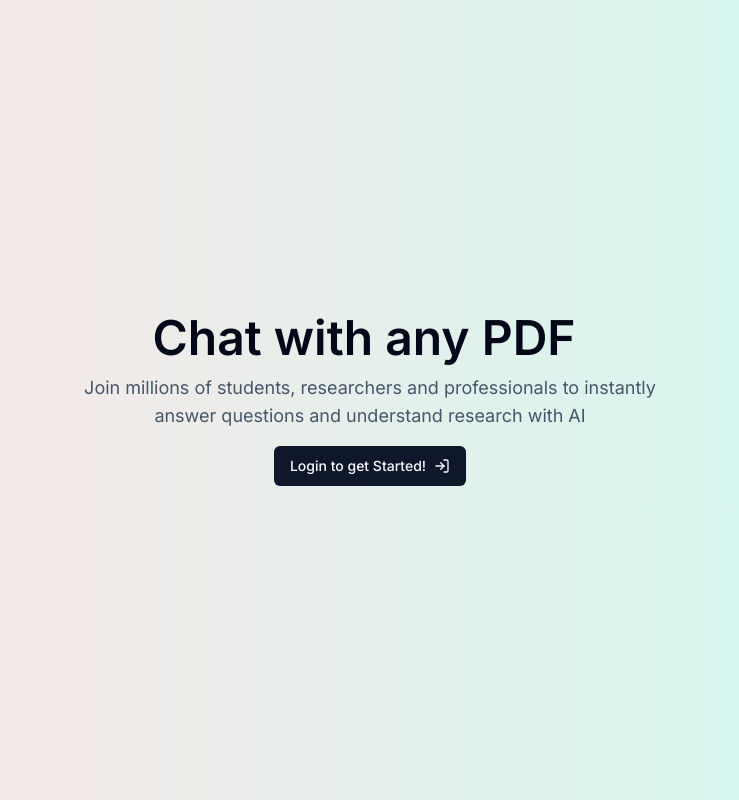
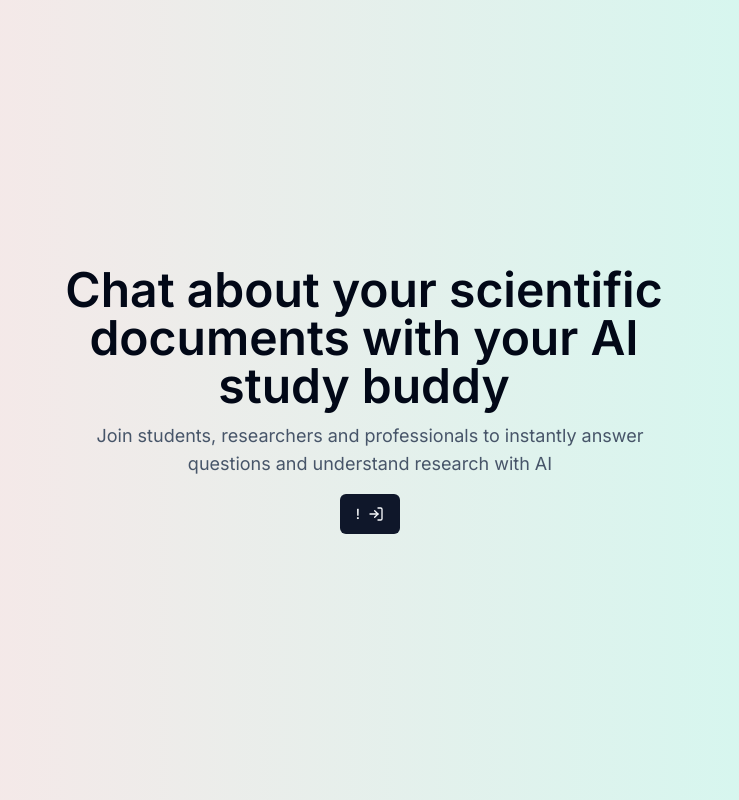
Before and after one commit to SiddharthaSen99/SciSimp, a Next.js app: page / in a window 1280 px wide. Shown: the whole page, without its empty margins (270-1009 px from the left). Built offline with nearby package versions, Linux system fonts and the light colour scheme; no server answers.

Commit message:
Minor UI changes

```diff
--- a/src/app/page.tsx
+++ b/src/app/page.tsx
@@ -25,7 +25,7 @@ export default async function Home() {
       <div className="absolute top-1/2 left-1/2 -translate-x-1/2 -translate-y-1/2">
         <div className="flex flex-col items-center text-center">
           <div className="flex items-center">
-            <h1 className="mr-3 text-5xl font-semibold">Chat with any PDF</h1>
+            <h1 className="mr-3 text-5xl font-semibold"> Chat about your scientific documents with your AI study buddy</h1>
             <UserButton afterSignOutUrl="/" />
           </div>
 
@@ -45,7 +45,7 @@ export default async function Home() {
           </div>
 
           <p className="max-w-xl mt-1 text-lg text-slate-600">
-            Join millions of students, researchers and professionals to instantly
+            Join students, researchers and professionals to instantly
             answer questions and understand research with AI
           </p>
 
@@ -55,7 +55,7 @@ export default async function Home() {
             ) : (
               <Link href="/sign-in">
                 <Button>
-                  Login to get Started!
+                  !
                   <LogIn className="w-4 h-4 ml-2" />
                 </Button>
               </Link>
```
